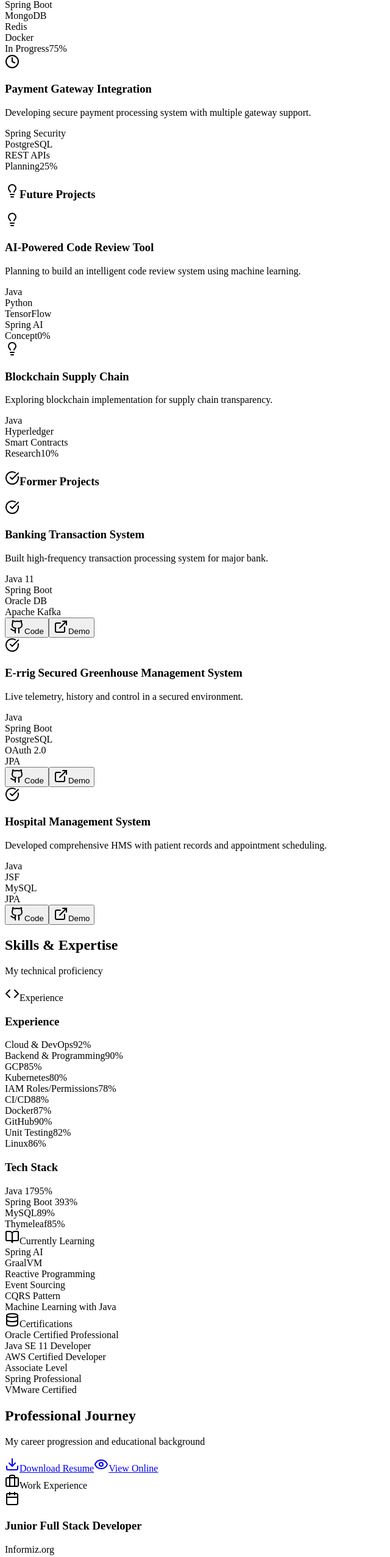
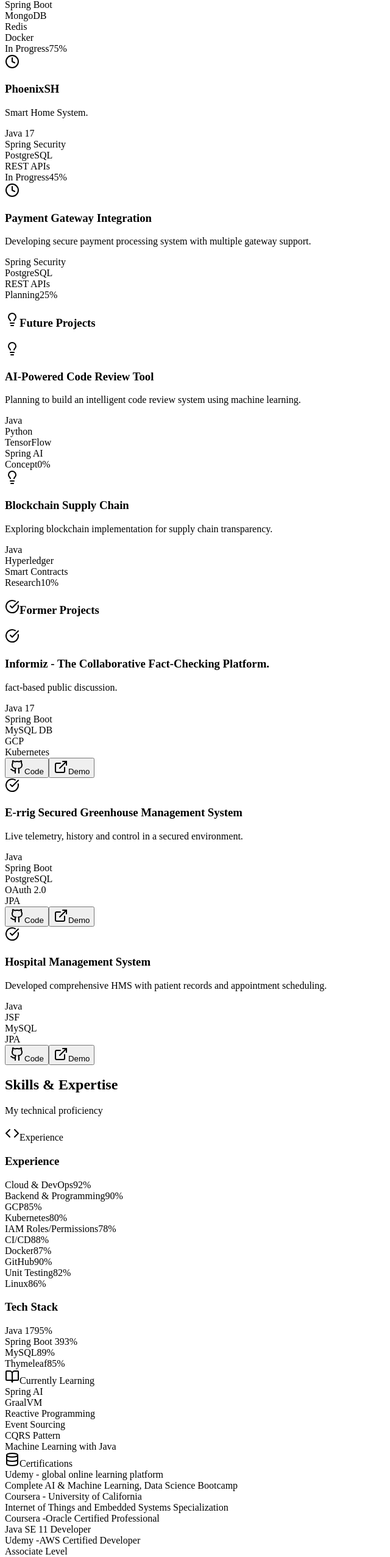
Before and after one commit to goldinShay/myPort, a React (Vite) app in the folder client/: page / in a window 1280 px wide. Shown: the part 1729-4283 px from the top of the page at 61% size, without its empty margins (0-640 px from the left). Built offline with nearby package versions, Linux system fonts and the light colour scheme.

Commit message:
Update ProjectsSection layout/content

```diff
--- a/client/src/components/ProjectsSection.tsx
+++ b/client/src/components/ProjectsSection.tsx
@@ -12,6 +12,13 @@
     status: 'In Progress',
     progress: 75
   },
+  {
+      title: 'PhoenixSH',
+      description: 'Smart Home System.',
+      tech: ['Java 17', 'Spring Security', 'PostgreSQL', 'REST APIs'],
+      status: 'In Progress',
+      progress: 45
+    },
   {
     title: 'Payment Gateway Integration',
     description: 'Developing secure payment processing system with multiple gateway support.',
@@ -40,9 +47,9 @@
 
 const formerProjects = [
   {
-    title: 'Banking Transaction System',
-    description: 'Built high-frequency transaction processing system for major bank.',
-    tech: ['Java 11', 'Spring Boot', 'Oracle DB', 'Apache Kafka'],
+    title: 'Informiz - The Collaborative Fact-Checking Platform.',
+    description: 'fact-based public discussion.',
+    tech: ['Java 17', 'Spring Boot', 'MySQL DB', 'GCP', 'Kubernetes'],
     status: 'Completed',
     link: 'https://github.com',
     demo: 'https://demo.com'
--- a/client/src/components/SkillsSection.tsx
+++ b/client/src/components/SkillsSection.tsx
@@ -151,15 +151,23 @@
             </CardHeader>
             <CardContent className="space-y-3">
               <div className="p-3 bg-emerald-50 dark:bg-emerald-900/20 rounded-lg border border-emerald-200 dark:border-emerald-800">
-                <div className="font-medium">Oracle Certified Professional</div>
+                <div className="font-medium">Udemy - global online learning platform </div>
+                <div className="text-sm text-muted-foreground">Complete AI & Machine Learning, Data Science Bootcamp</div>
+              </div>
+              <div className="p-3 bg-emerald-50 dark:bg-emerald-900/20 rounded-lg border border-emerald-200 dark:border-emerald-800">
+                <div className="font-medium">Coursera - University of California </div>
+                <div className="text-sm text-muted-foreground">Internet of Things and Embedded Systems Specialization</div>
+              </div>
+              <div className="p-3 bg-emerald-50 dark:bg-emerald-900/20 rounded-lg border border-emerald-200 dark:border-emerald-800">
+                <div className="font-medium">Coursera -Oracle Certified Professional</div>
                 <div className="text-sm text-muted-foreground">Java SE 11 Developer</div>
               </div>
               <div className="p-3 bg-emerald-50 dark:bg-emerald-900/20 rounded-lg border border-emerald-200 dark:border-emerald-800">
-                <div className="font-medium">AWS Certified Developer</div>
+                <div className="font-medium">Udemy -AWS Certified Developer</div>
                 <div className="text-sm text-muted-foreground">Associate Level</div>
               </div>
               <div className="p-3 bg-emerald-50 dark:bg-emerald-900/20 rounded-lg border border-emerald-200 dark:border-emerald-800">
-                <div className="font-medium">Spring Professional</div>
+                <div className="font-medium">Udemy -Spring Professional</div>
                 <div className="text-sm text-muted-foreground">VMware Certified</div>
               </div>
             </CardContent>
```
